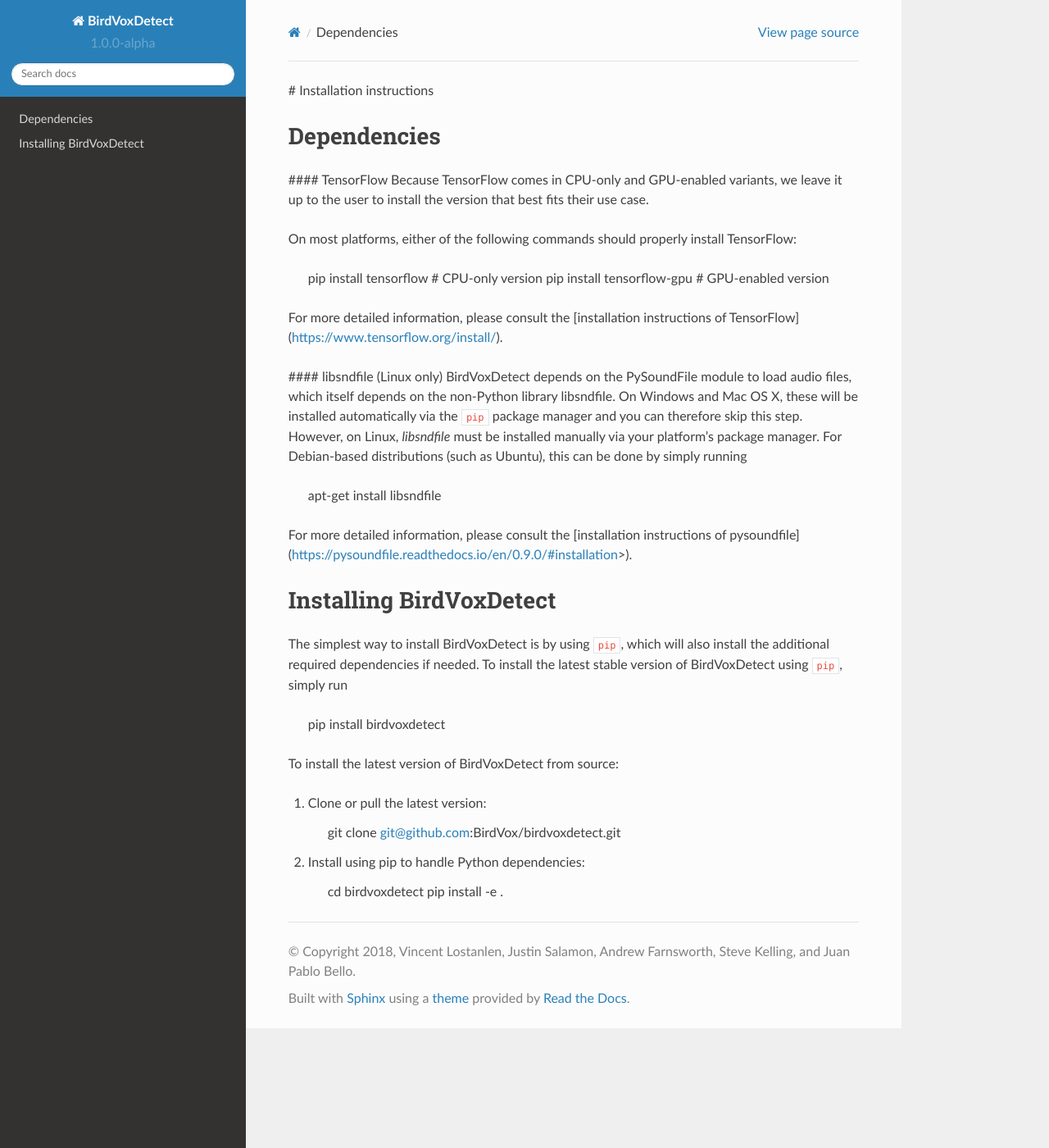
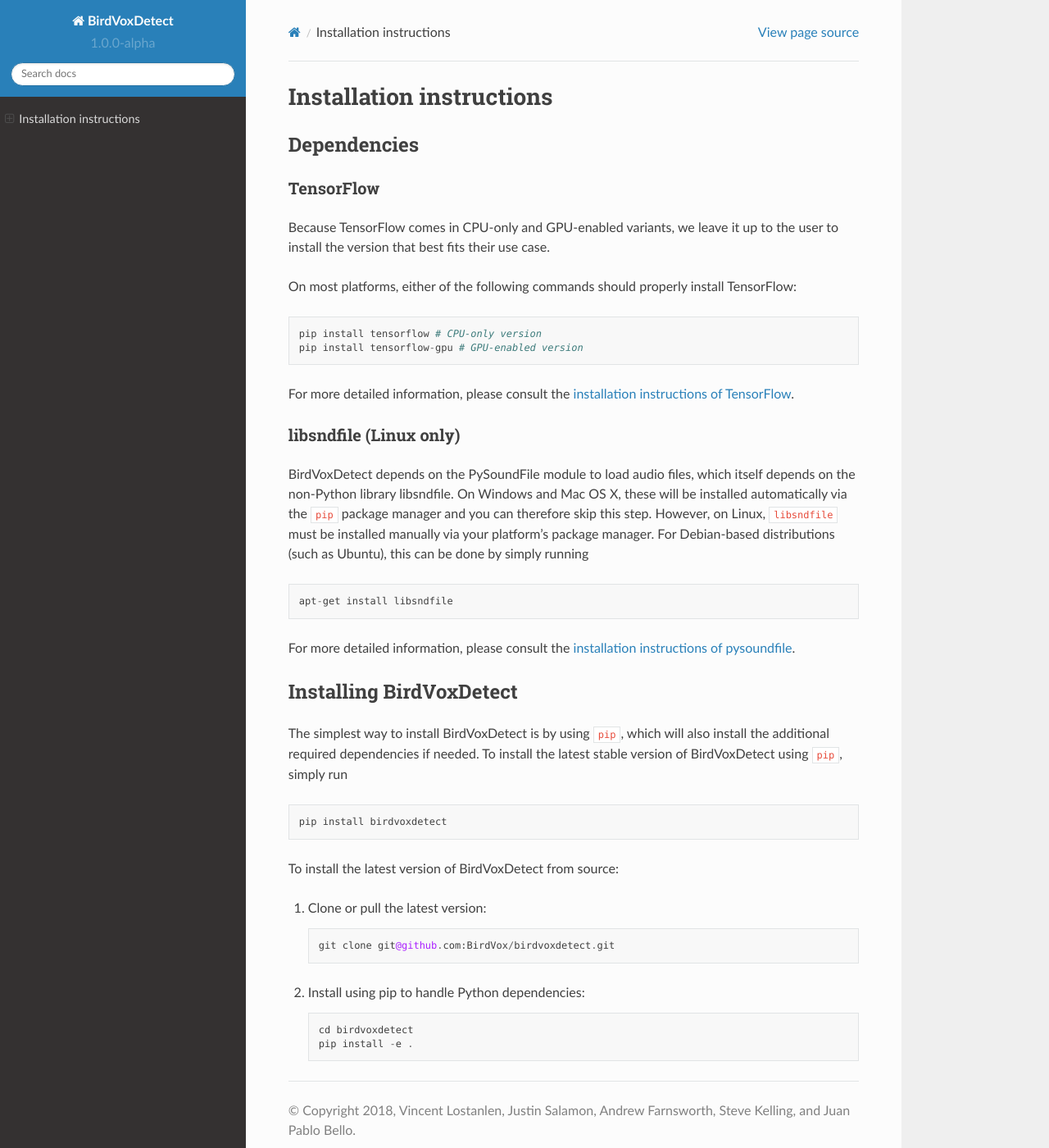
Before and after one commit to BirdVox/birdvoxdetect, a Sphinx documentation site: the page built from docs/installation.rst, in a window 1280 px wide and 1400 px high. Shown: the whole window at 82% size. Built offline with Sphinx 7.4.7 and the Read the Docs theme 2.0.0, drawn with Linux system fonts in a browser that asks for light colours.

```diff
--- a/docs/installation.rst
+++ b/docs/installation.rst
@@ -1,45 +1,70 @@
-# Installation instructions
+Installation instructions
+=========================
 
 Dependencies
 ------------
-#### TensorFlow
-Because TensorFlow comes in CPU-only and GPU-enabled variants, we leave it up to the user to install the version that best fits
-their use case.
 
-On most platforms, either of the following commands should properly install TensorFlow:
+TensorFlow
+^^^^^^^^^^
 
-    pip install tensorflow # CPU-only version
-    pip install tensorflow-gpu # GPU-enabled version
+Because TensorFlow comes in CPU-only and GPU-enabled variants, we leave
+it up to the user to install the version that best fits their use case.
 
-For more detailed information, please consult the
-[installation instructions of TensorFlow](https://www.tensorflow.org/install/).
+On most platforms, either of the following commands should properly
+install TensorFlow:
 
-#### libsndfile (Linux only)
-BirdVoxDetect depends on the PySoundFile module to load audio files, which itself depends on the non-Python library libsndfile.
-On Windows and Mac OS X, these will be installed automatically via the ``pip`` package manager and you can therefore skip this step.
-However, on Linux, `libsndfile` must be installed manually via your platform's package manager.
-For Debian-based distributions (such as Ubuntu), this can be done by simply running
+::
 
-    apt-get install libsndfile
+   pip install tensorflow # CPU-only version
+   pip install tensorflow-gpu # GPU-enabled version
 
-For more detailed information, please consult the
-[installation instructions of pysoundfile](https://pysoundfile.readthedocs.io/en/0.9.0/#installation>).
+For more detailed information, please consult the `installation
+instructions of TensorFlow`_.
 
+libsndfile (Linux only)
+^^^^^^^^^^^^^^^^^^^^^^^
+
+BirdVoxDetect depends on the PySoundFile module to load audio files,
+which itself depends on the non-Python library libsndfile. On Windows
+and Mac OS X, these will be installed automatically via the ``pip``
+package manager and you can therefore skip this step. However, on Linux,
+``libsndfile`` must be installed manually via your platform’s package
+manager. For Debian-based distributions (such as Ubuntu), this can be
+done by simply running
+
+::
+
+   apt-get install libsndfile
+
+For more detailed information, please consult the `installation
+instructions of pysoundfile`_.
 
 Installing BirdVoxDetect
 ------------------------
-The simplest way to install BirdVoxDetect is by using ``pip``, which will also install the additional required dependencies
-if needed. To install the latest stable version of BirdVoxDetect using ``pip``, simply run
 
-    pip install birdvoxdetect
+The simplest way to install BirdVoxDetect is by using ``pip``, which
+will also install the additional required dependencies if needed. To
+install the latest stable version of BirdVoxDetect using ``pip``, simply
+run
+
+::
+
+   pip install birdvoxdetect
 
 To install the latest version of BirdVoxDetect from source:
 
 1. Clone or pull the latest version:
 
-        git clone git@github.com:BirdVox/birdvoxdetect.git
+   ::
+
+       git clone git@github.com:BirdVox/birdvoxdetect.git
 
 2. Install using pip to handle Python dependencies:
 
-        cd birdvoxdetect
-        pip install -e .
+   ::
+
+       cd birdvoxdetect
+       pip install -e .
+
+.. _installation instructions of TensorFlow: https://www.tensorflow.org/install/
+.. _installation instructions of pysoundfile: https://pysoundfile.readthedocs.io/en/0.9.0/#installation%3E
```
